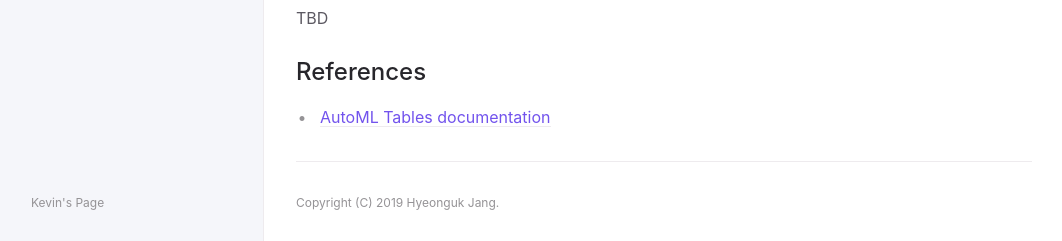
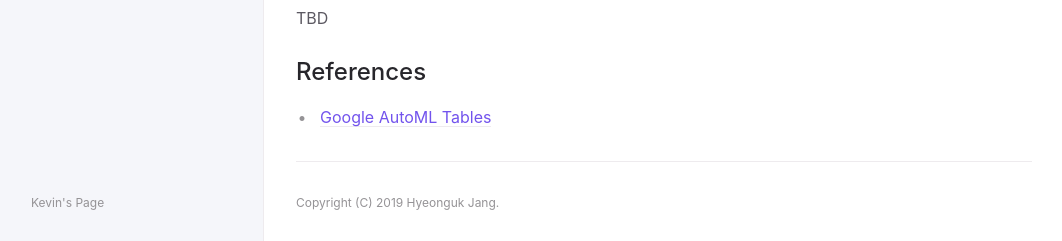
Before and after one commit to hisdream86/hisdream86.github.io, a Jekyll site: the page built from docs/machine-learning/2019-12-26-gcp-automl-tables.md, in a window 1280 px wide. Shown: the part 4217-4458 px from the top of the page, without its empty margins (108-1170 px from the left). Built offline with Jekyll 4.4.1, drawn with Linux system fonts in a browser that asks for light colours.

```diff
--- a/docs/machine-learning/2019-12-26-gcp-automl-tables.md
+++ b/docs/machine-learning/2019-12-26-gcp-automl-tables.md
@@ -140,4 +140,4 @@ AutoML Tables 에서는 이러한 지표들을 획득하기 위한 인터페이
 TBD
 
 ## References
-- [AutoML Tables documentation](https://cloud.google.com/automl-tables/docs/)
+- [Google AutoML Tables](https://cloud.google.com/automl-tables/docs/)
```
Also changed, not shown: docs/machine-learning/index.md (+1 -1 lines), 2 other files.
